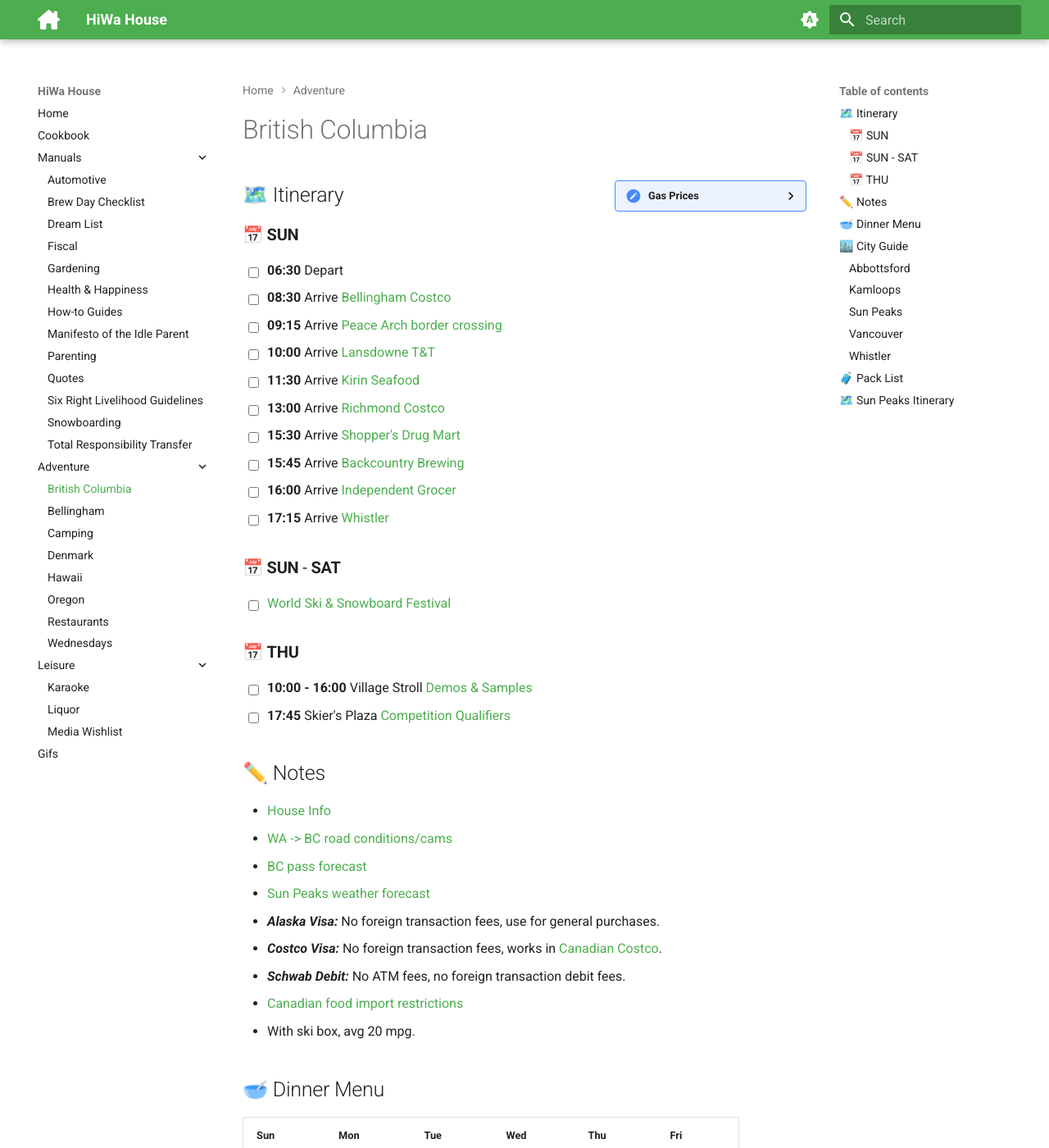
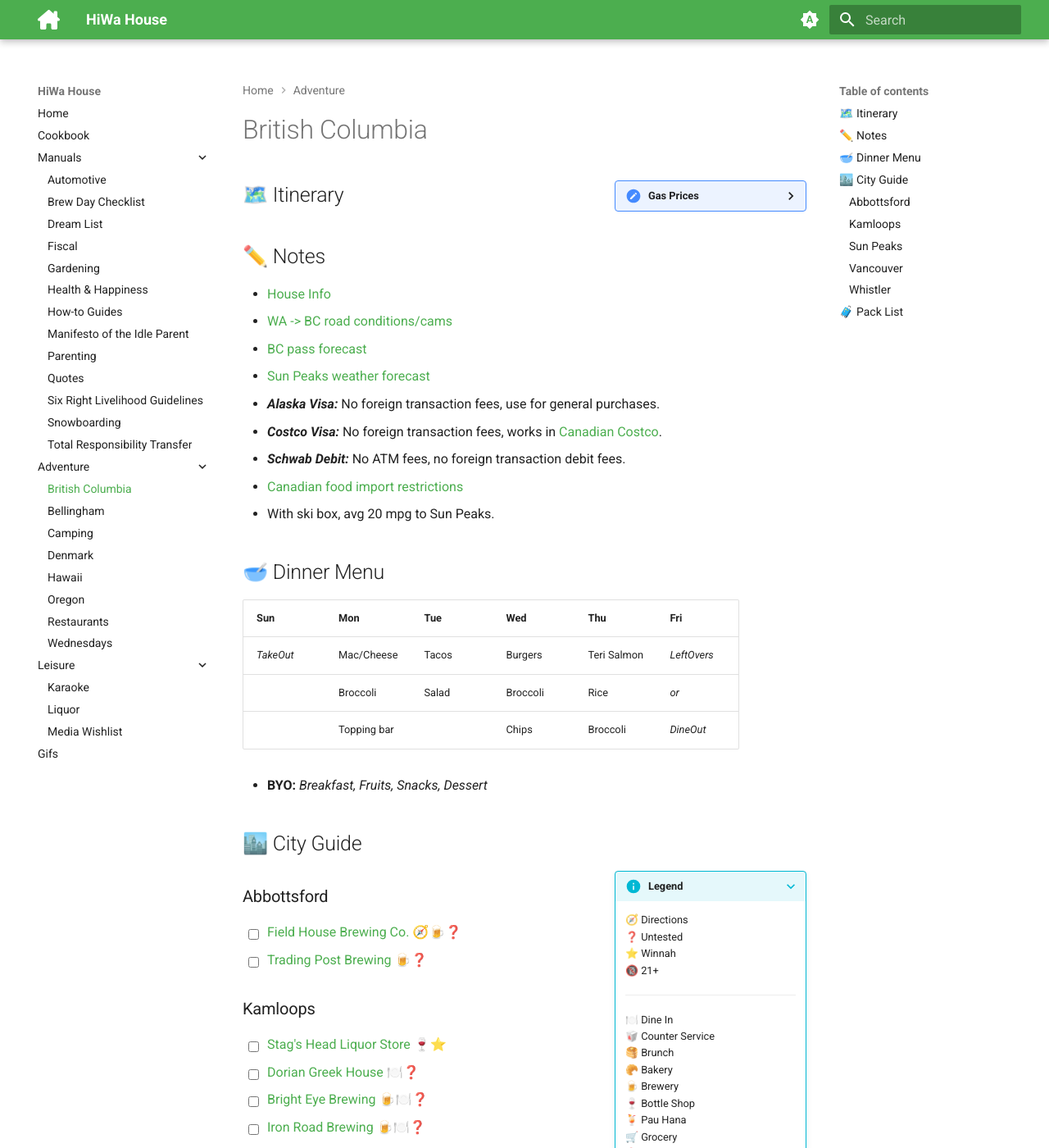
Before and after one commit to hiwa-house/teletraan, an MkDocs documentation site: the page built from docs/adventure/bc.md, in a window 1280 px wide and 1400 px high. Shown: the whole window at 82% size. Built offline with MkDocs 1.6.1 and Material for MkDocs 9.7.7, drawn with Linux system fonts in a browser that asks for light colours; comment, search, counter and statistics services are not loaded; some of the changed text lies outside the part shown.

Commit message:
Update bc.md

```diff
--- a/docs/adventure/bc.md
+++ b/docs/adventure/bc.md
@@ -11,23 +11,6 @@
 
 ## 🗺️ Itinerary
 
-### 📅 **SUN**
-- [ ]	**06:30**	Depart
-- [ ]	**08:30**	Arrive [Bellingham Costco](https://maps.apple.com/?daddr=Costco+Gas+Station,+4125+Arctic+Ave,+Bellingham,+WA+98226)
-- [ ]	**09:15**	Arrive [Peace Arch border crossing](https://maps.apple.com/?daddr=Public+Restrooms+-+Peace+Arch+Historical+State+Park,+19+A+St,+Blaine,+WA+98231)
-- [ ]	**10:00**	Arrive [Lansdowne T&T](https://maps.apple.com/?daddr=T%26T+Supermarket+Lansdowne+Store,+Unit+%23MAJ1,+8311+Lansdowne+Rd,+Richmond,+BC+V6X+3A4,+Canada)
-- [ ]	**11:30**	Arrive [Kirin Seafood](https://maps.apple.com/?daddr=Kirin+Seafood+Restaurant+(Richmond),+7900+Westminster+Hwy,+Richmond,+BC+V6X+1A5,+Canada)
-- [ ]	**13:00**	Arrive [Richmond Costco](https://maps.apple.com/?daddr=Costco+Wholesale,+9151+Bridgeport+Rd,+Richmond,+BC+V6X+3L9,+Canada)
-- [ ]	**15:30**	Arrive [Shopper's Drug Mart](https://maps.apple.com/?daddr=Shoppers+Drug+Mart,+1339+Pemberton+Ave,+Squamish,+BC+V8B+0J8,+Canada)
-- [ ]	**15:45**	Arrive [Backcountry Brewing](https://maps.apple.com/?daddr=Backcountry+Brewing,+405-1201+Commercial+Way,+Squamish,+BC+V8B+0V1,+Canada)
-- [ ]	**16:00**	Arrive [Independent Grocer](https://maps.apple.com/?daddr=Independent+Grocer+Pharmacy,+1900+Garibaldi+Way,+Garibaldi+Highlands,+BC+V0N+1T0,+Canada)
-- [ ]	**17:15**	Arrive [Whistler](https://maps.apple.com/?daddr=3201+Blueberry+Dr,+Whistler,+BC+V8E+0T4,+Canada)
-### 📅 **SUN** - **SAT**
-- [ ]	[World Ski & Snowboard Festival](https://wssf.com/schedule/)
-### 📅 **THU**
-- [ ]	**10:00 - 16:00**	Village Stroll [Demos & Samples](https://wssf.com/expo-partners/)
-- [ ]	**17:45**	Skier's Plaza [Competition Qualifiers](https://www.thegrindseries.com/upcoming-events/ski/whistler-2026)
-
 ## ✏️ Notes
 
 * [House Info](https://www.icloud.com/notes/062Amz2MZFND2IyqOCpDTakMA)
@@ -38,7 +21,7 @@
 * ***Costco Visa:*** No foreign transaction fees, works in [Canadian Costco](https://www.reddit.com/r/Costco/comments/zybgy4/canadian_costco_accepts_the_american_costco_citi/).
 * ***Schwab Debit:*** No ATM fees, no foreign transaction debit fees.
 * [Canadian food import restrictions](https://inspection.canada.ca/food-safety-for-consumers/bringing-food-into-canada-for-personal-use/eng/1389630031549/)
-* With ski box, avg 20 mpg.
+* With ski box, avg 20 mpg to Sun Peaks.
 
 ## 🥣 Dinner Menu
 
@@ -111,14 +94,14 @@
 - [ ] [Twin Sails Brewing](https://twinsailsbrewing.com/) [🧭](https://maps.apple.com/?daddr=2821+Murray+St,+Port+Moody,+BC+V3H+1X3,+Canada)🍺❓
 ### Whistler
 - [ ] [Backcountry Brewing](https://backcountrybrewing.com/) [🧭](https://maps.apple.com/?daddr=1201+Commercial+Way,+Squamish,+BC+V8B+0A4,+Canada)🍺⭐
+- [ ] [Handlebar Pizza](https://handlebar.beer/) 🥡⭐
 - [ ] [Nester's Market](https://www.nestersmarket.com/) [🧭](https://maps.apple.com/?daddr=Nesters+Market+%26+Pharmacy,+Nesters+Road,+Whistler,+BC,+Canada)🛒🍷⭐
 - [ ] [Splitz Grill](https://splitzgrill.com/) [🧭](https://maps.apple.com/?daddr=Splitz+Grill,+4369+Main+St,+Whistler,+BC+V8E+1B7,+Canada)🥡⭐
+- [ ] [Blackcomb Liquor Store](https://blackcombliquorstore.com/) 🍷
 - [ ] [Outdoor Skating Rink & Sled Hill](https://whistler.ca/culture-recreation/facilities/outdoor-skating-rink/) 🏂
 - [ ] [Whistler Fire & Ice Show](https://www.whistlerblackcomb.com/explore-the-resort/activities-and-events/event-detail-page.aspx?id={4c81c1fb-8a80-44e4-a25b-ca93b99a6a65}&sd=02%2F18%2F2024&ed=02%2F24%2F2024) 🏂
-- [ ] [Blackcomb Liquor Store](https://blackcombliquorstore.com/) 🍷❓
 - [ ] [Chubby Ducks](https://chubbyducks.ca/) 🥡❓
 - [ ] [Functional Pie](https://functionalpie.ca/) 🥡❓
-- [ ] [Handlebar Pizza](https://handlebar.beer/) 🥡❓
 - [ ] [Hunter Gather](https://www.huntergatherwhistler.com/) 🍽️❓
 - [ ] [Meadow Park Sports Centre](https://whistler.ca/culture-recreation/facilities/meadow-park-sports-centre/pool/) 🏂❓
 - [ ] [Peaked Pies](https://www.peakedpies.com/) 🥡❓
```
Also changed, not shown: other parts of docs/adventure/bc.md (+19 -1 lines).
